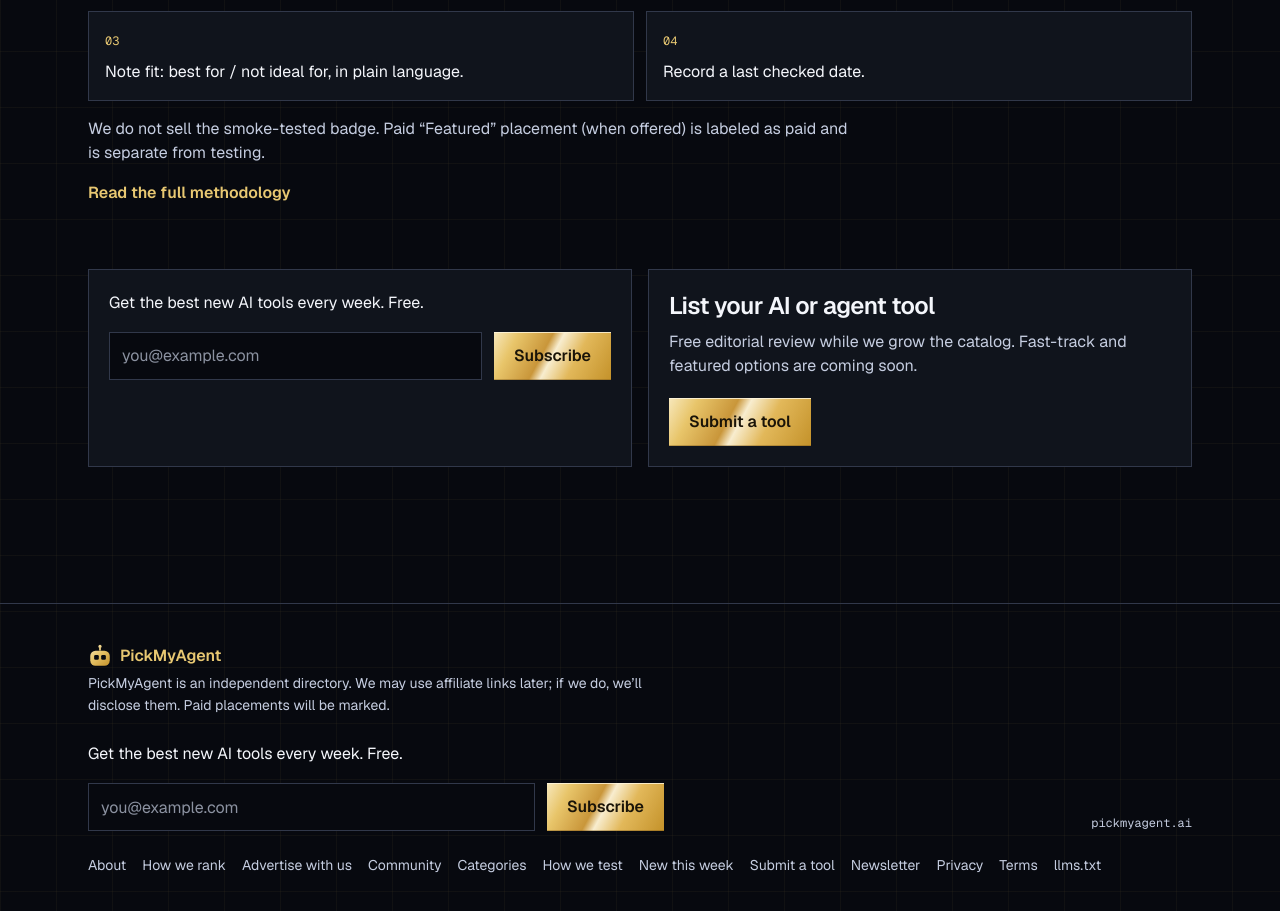
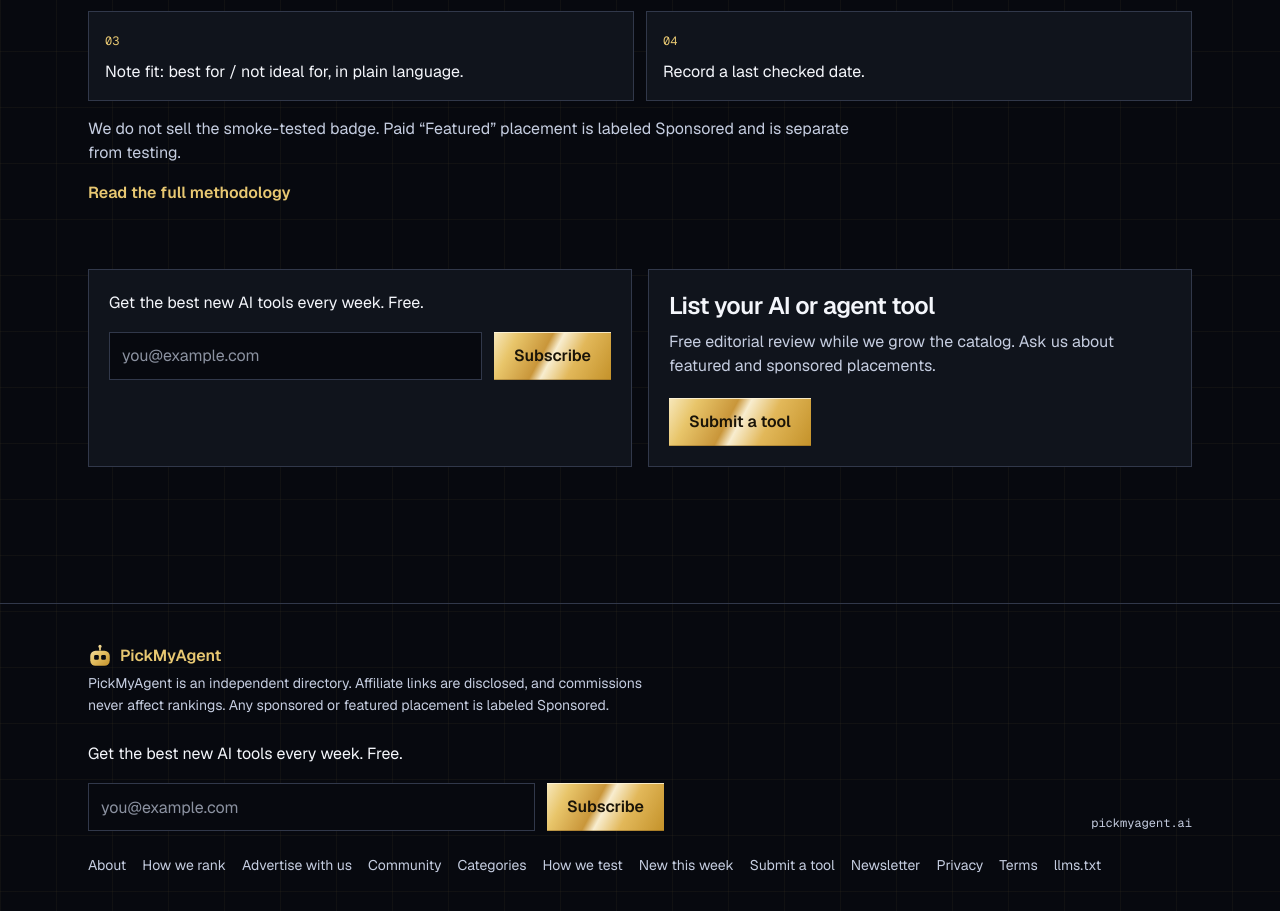
Before and after one commit to pickmyagent/pickmyagent.ai, a Next.js app: page / in a window 1280 px wide. Shown: the part 2189-3100 px from the top of the page. Built offline with nearby package versions, Linux system fonts and the light colour scheme; no server answers.

Commit message:
Remove coming-soon language from sponsored and featured placements.
Keep the standing rules: rankings stay unpaid, sponsored placements are labeled Sponsored, and affiliate commissions do not affect rankings.

```diff
--- a/app/advertise/page.tsx
+++ b/app/advertise/page.tsx
@@ -42,9 +42,10 @@ export default function AdvertisePage() {
       />
       <div className="space-y-4 text-base leading-relaxed text-muted">
         <p>
-          Sponsorships are marked when they run. They do not change smoke-test
-          badges, check dates, or which tools the editorial short list
-          recommends.
+          Any sponsored or featured placement is labeled Sponsored. Sponsorships
+          do not change smoke-test badges, check dates, rankings, or which
+          tools the editorial short list recommends. Ask us about featured and
+          sponsored placements.
         </p>
       </div>
       <section className="mt-8">
@@ -54,9 +55,6 @@ export default function AdvertisePage() {
             <li key={option.title} className="border border-line bg-panel p-4">
               <p className="font-semibold">{option.title}</p>
               <p className="mt-1 text-sm leading-relaxed text-muted">{option.detail}</p>
-              <p className="mt-3 font-mono text-xs tracking-[0.14em] text-gold uppercase">
-                Coming soon
-              </p>
             </li>
           ))}
         </ul>
--- a/app/how-we-rank/page.tsx
+++ b/app/how-we-rank/page.tsx
@@ -27,9 +27,8 @@ export default function HowWeRankPage() {
       <div className="space-y-4 text-base leading-relaxed text-muted">
         <p>
           No tool can pay to change its ranking, its position on a list, or the
-          strength and weakness bullets we write. Sponsored or featured
-          placements are not for sale yet. When they are, each one will be
-          labeled{" "}
+          strength and weakness bullets we write. Any sponsored or featured
+          placement is always clearly labeled{" "}
           <strong className="font-semibold text-text">Sponsored</strong>. That
           label is separate from the editorial list.
         </p>
--- a/app/how-we-test/page.tsx
+++ b/app/how-we-test/page.tsx
@@ -132,9 +132,8 @@ export default function HowWeTestPage() {
           </li>
           <li>We do not sell the smoke-tested badge.</li>
           <li>
-            Paid “Featured” placement, when it exists, will be labeled Featured
-            (paid) and is separate from testing. None of the current listings
-            are paid placements.
+            Any sponsored or featured placement is labeled Sponsored and is
+            separate from testing. No tool can pay to change its ranking.
           </li>
           <li>There are no star ratings, testimonials, or user counts on this site.</li>
         </ul>
--- a/app/page.tsx
+++ b/app/page.tsx
@@ -133,8 +133,8 @@ export default function HomePage() {
           ))}
         </ol>
         <p className="mt-4 max-w-3xl text-muted">
-          We do not sell the smoke-tested badge. Paid “Featured” placement (when
-          offered) is labeled as paid and is separate from testing.
+          We do not sell the smoke-tested badge. Paid “Featured” placement is
+          labeled Sponsored and is separate from testing.
         </p>
         <Link
           href="/how-we-test"
@@ -157,8 +157,8 @@ export default function HomePage() {
             List your AI or agent tool
           </h2>
           <p className="mt-2 text-muted">
-            Free editorial review while we grow the catalog. Fast-track and
-            featured options are coming soon.
+            Free editorial review while we grow the catalog. Ask us about
+            featured and sponsored placements.
           </p>
           <Link
             href="/submit"
--- a/app/submit/page.tsx
+++ b/app/submit/page.tsx
@@ -24,7 +24,7 @@ export default function SubmitPage() {
       <PageHeader
         eyebrow="Catalog"
         title="List your AI or agent tool"
-        lede="Free editorial review while we grow the catalog. Fast-track and featured options are coming soon."
+        lede="Free editorial review while we grow the catalog. Ask us about featured and sponsored placements."
       />
       <SubmitForm submitEmail={getSubmitEmail()} />
     </div>
--- a/app/terms/page.tsx
+++ b/app/terms/page.tsx
@@ -46,10 +46,10 @@ export default function TermsPage() {
           checked means we read public pages and did not run that install.
         </p>
         <p>
-          There is no paid placement in the current catalog. If we add featured
-          slots later, paid ones will be labeled Featured (paid) and will stay
-          separate from testing. Affiliate links, if added later, will be
-          disclosed.
+          No tool can pay to change its ranking, position, or strength and
+          weakness notes. Any sponsored or featured placement is labeled
+          Sponsored and stays separate from testing. Affiliate links are
+          disclosed, and commissions never affect rankings.
         </p>
         <p>
           The site is provided as-is, without a warranty that every link will
--- a/components/site-footer.tsx
+++ b/components/site-footer.tsx
@@ -28,9 +28,9 @@ export function SiteFooter() {
               PickMyAgent
             </p>
             <p className="mt-1 max-w-xl text-sm leading-relaxed text-muted">
-              PickMyAgent is an independent directory. We may use affiliate
-              links later; if we do, we’ll disclose them. Paid placements will
-              be marked.
+              PickMyAgent is an independent directory. Affiliate links are
+              disclosed, and commissions never affect rankings. Any sponsored
+              or featured placement is labeled Sponsored.
             </p>
             <NewsletterSignup idPrefix="footer-newsletter" className="mt-6 max-w-xl" />
           </div>
--- a/components/submit-form.tsx
+++ b/components/submit-form.tsx
@@ -140,7 +140,7 @@ export function SubmitForm({ submitEmail }: { submitEmail: string | null }) {
       </button>
       <p className="text-sm leading-relaxed text-muted">
         Free editorial review while we grow the catalog. Nothing is
-        auto-published. Fast-track and featured options are coming soon.
+        auto-published. Ask us about featured and sponsored placements.
       </p>
       {status ? (
         <p role="status" className="text-sm text-gold">
```
